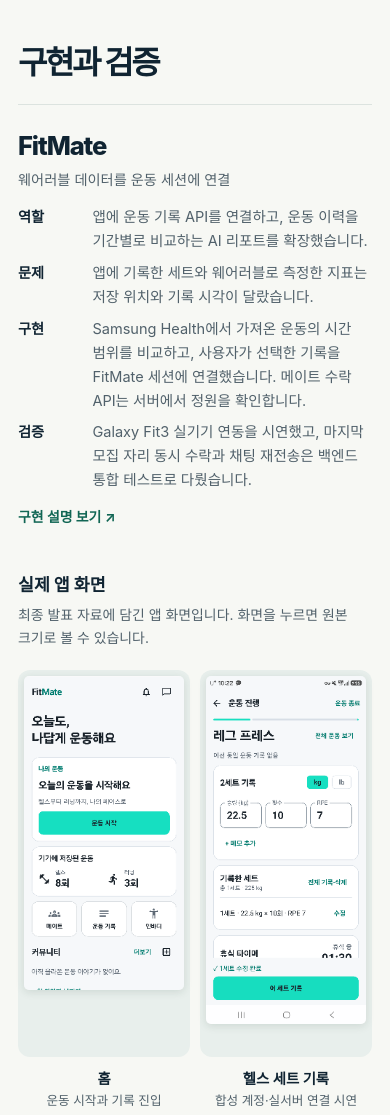
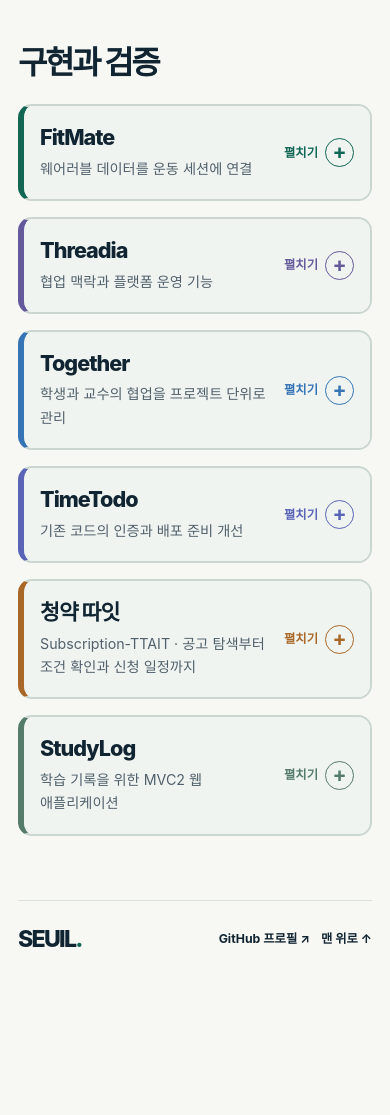
Before and after one commit to SEUIL/portfolio, a plain HTML site: page index.html in a window 390 px wide. Shown: the part 2733-3848 px from the top of the page. After the commit the page ends 3711 px from the top, so only its background shows below. Drawn offline with Linux system fonts and the light colour scheme.

Commit message:
Make project case studies collapsible and emphasize boundaries

```diff
--- a/index.html
+++ b/index.html
@@ -104,8 +104,12 @@
     <section class="case-studies" aria-labelledby="cases-title">
       <div class="section-heading"><h2 id="cases-title">구현과 검증</h2></div>
 
-      <article class="case" id="fitmate" aria-labelledby="fitmate-title">
-        <header><h3 id="fitmate-title">FitMate</h3><p>웨어러블 데이터를 운동 세션에 연결</p></header>
+      <details class="case" id="fitmate" aria-labelledby="fitmate-title">
+        <summary>
+          <div class="case-heading"><h3 id="fitmate-title">FitMate</h3><p>웨어러블 데이터를 운동 세션에 연결</p></div>
+          <span class="case-toggle" aria-hidden="true"><span class="when-closed">펼치기</span><span class="when-open">접기</span><span class="case-symbol"></span></span>
+        </summary>
+        <div class="case-body">
         <dl>
           <div><dt>역할</dt><dd>앱에 운동 기록 API를 연결하고, 운동 이력을 기간별로 비교하는 AI 리포트를 확장했습니다.</dd></div>
           <div><dt>문제</dt><dd>앱에 기록한 세트와 웨어러블로 측정한 지표는 저장 위치와 기록 시각이 달랐습니다.</dd></div>
@@ -143,20 +147,30 @@
             </figure>
           </div>
         </section>
-      </article>
+        </div>
+      </details>
 
-      <article class="case" id="threadia" aria-labelledby="threadia-title">
-        <header><h3 id="threadia-title">Threadia</h3><p>협업 맥락과 플랫폼 운영 기능</p></header>
+      <details class="case" id="threadia" aria-labelledby="threadia-title">
+        <summary>
+          <div class="case-heading"><h3 id="threadia-title">Threadia</h3><p>협업 맥락과 플랫폼 운영 기능</p></div>
+          <span class="case-toggle" aria-hidden="true"><span class="when-closed">펼치기</span><span class="when-open">접기</span><span class="case-symbol"></span></span>
+        </summary>
+        <div class="case-body">
         <dl>
           <div><dt>역할</dt><dd>팀장으로 일정과 작업을 관리하고, 감사 로그 및 회사 생명주기를 다루는 플랫폼 관리자 백엔드를 맡았습니다.</dd></div>
           <div><dt>구현</dt><dd>팀은 이슈·쓰레드·문서를 연결하고, 프로젝트 경계를 벗어난 요청을 검증하는 접근 제어를 구현했습니다.</dd></div>
           <div><dt>검증</dt><dd>프로젝트 README에 실 MySQL을 사용하는 PR 검증과 API 교차 검증 절차를 정리했습니다.</dd></div>
         </dl>
         <a class="evidence" href="https://github.com/SEUIL/Threadia#팀-구성">역할과 구현 기록 보기 <span aria-hidden="true">↗</span></a>
-      </article>
+        </div>
+      </details>
 
-      <article class="case" id="together" aria-labelledby="together-title">
-        <header><h3 id="together-title">Together</h3><p>학생과 교수의 협업을 프로젝트 단위로 관리</p></header>
+      <details class="case" id="together" aria-labelledby="together-title">
+        <summary>
+          <div class="case-heading"><h3 id="together-title">Together</h3><p>학생과 교수의 협업을 프로젝트 단위로 관리</p></div>
+          <span class="case-toggle" aria-hidden="true"><span class="when-closed">펼치기</span><span class="when-open">접기</span><span class="case-symbol"></span></span>
+        </summary>
+        <div class="case-body">
         <dl>
           <div><dt>역할</dt><dd>회원 인증과 팀 권한, 회의·투표·공지 API, 교수 피드백의 읽음 상태와 이력 기능을 담당했습니다.</dd></div>
           <div><dt>구현</dt><dd>프로젝트와 멤버 관계를 모델링하고 Google Drive 문서 관리와 Agora 화상회의 토큰 발급을 연결했습니다.</dd></div>
@@ -181,10 +195,15 @@
             </figure>
           </div>
         </section>
-      </article>
+        </div>
+      </details>
 
-      <article class="case" id="timetodo" aria-labelledby="timetodo-title">
-        <header><h3 id="timetodo-title">TimeTodo</h3><p>기존 코드의 인증과 배포 준비 개선</p></header>
+      <details class="case" id="timetodo" aria-labelledby="timetodo-title">
+        <summary>
+          <div class="case-heading"><h3 id="timetodo-title">TimeTodo</h3><p>기존 코드의 인증과 배포 준비 개선</p></div>
+          <span class="case-toggle" aria-hidden="true"><span class="when-closed">펼치기</span><span class="when-open">접기</span><span class="case-symbol"></span></span>
+        </summary>
+        <div class="case-body">
         <dl>
           <div><dt>문제</dt><dd>기존 앱은 클라이언트의 사용자 ID를 신뢰했고, 스키마 변경을 Hibernate 자동 갱신에 맡겼습니다.</dd></div>
           <div><dt>구현</dt><dd>서버 세션과 Spring Security로 인증하고, 수정·삭제 요청에서 데이터 소유권을 검증하도록 바꿨습니다. 스키마 변경은 Flyway로 관리했습니다.</dd></div>
@@ -209,10 +228,15 @@
             </figure>
           </div>
         </section>
-      </article>
+        </div>
+      </details>
 
-      <article class="case" id="ttait" aria-labelledby="ttait-title">
-        <header><h3 id="ttait-title">청약 따잇</h3><p>Subscription-TTAIT · 공고 탐색부터 조건 확인과 신청 일정까지</p></header>
+      <details class="case" id="ttait" aria-labelledby="ttait-title">
+        <summary>
+          <div class="case-heading"><h3 id="ttait-title">청약 따잇</h3><p>Subscription-TTAIT · 공고 탐색부터 조건 확인과 신청 일정까지</p></div>
+          <span class="case-toggle" aria-hidden="true"><span class="when-closed">펼치기</span><span class="when-open">접기</span><span class="case-symbol"></span></span>
+        </summary>
+        <div class="case-body">
         <dl>
           <div><dt>서비스</dt><dd>지역·주택 유형·가격으로 공고를 검색하고, 프로필 기반 추천과 조건 체크리스트를 제공합니다. 주변 시세 비교, 즐겨찾기 일정과 이메일 알림도 연결했습니다.</dd></div>
           <div><dt>수집·검수</dt><dd>관리자가 선택한 LH 후보의 PDF를 Gemini로 파싱합니다. 공고 정보와 PDF URL의 fingerprint가 같으면 재파싱을 생략해 기존 결과를 유지합니다.</dd></div>
@@ -220,10 +244,15 @@
           <div><dt>검증</dt><dd>저장소에 조건 체크리스트와 즐겨찾기 일정의 MySQL E2E 검증 기록을 남겼습니다.</dd></div>
         </dl>
         <a class="evidence" href="https://github.com/SEUIL/Subscription-TTAIT#readme">서비스 소개와 구현 기록 보기 <span aria-hidden="true">↗</span></a>
-      </article>
+        </div>
+      </details>
 
-      <article class="case" id="studylog" aria-labelledby="studylog-title">
-        <header><h3 id="studylog-title">StudyLog</h3><p>학습 기록을 위한 MVC2 웹 애플리케이션</p></header>
+      <details class="case" id="studylog" aria-labelledby="studylog-title">
+        <summary>
+          <div class="case-heading"><h3 id="studylog-title">StudyLog</h3><p>학습 기록을 위한 MVC2 웹 애플리케이션</p></div>
+          <span class="case-toggle" aria-hidden="true"><span class="when-closed">펼치기</span><span class="when-open">접기</span><span class="case-symbol"></span></span>
+        </summary>
+        <div class="case-body">
         <dl>
           <div><dt>구현</dt><dd>게시글·태그·시리즈 기능을 Java Servlet과 JSP로 구성하고, Oracle DAO에서 검색과 페이지네이션을 처리했습니다.</dd></div>
           <div><dt>구조</dt><dd>로그인과 관리자 접근을 필터로 나눴고 데이터 접근에는 JDBC와 PreparedStatement를 사용했습니다.</dd></div>
@@ -247,7 +276,8 @@
             </figure>
           </div>
         </section>
-      </article>
+        </div>
+      </details>
     </section>
   </main>
 
@@ -256,5 +286,6 @@
     <a href="https://github.com/SEUIL">GitHub 프로필 <span aria-hidden="true">↗</span></a>
     <a href="#top">맨 위로 <span aria-hidden="true">↑</span></a>
   </footer>
+  <script src="./script.js"></script>
 </body>
 </html>
--- /dev/null
+++ b/script.js
@@ -0,0 +1,17 @@
+function openTargetProject(hash) {
+  const target = document.getElementById(hash.slice(1));
+  const project = target?.closest("details.case");
+  if (project) {
+    project.open = true;
+  }
+}
+
+document.querySelectorAll('a[href^="#"]').forEach((link) => {
+  link.addEventListener("click", () => openTargetProject(link.hash));
+});
+
+window.addEventListener("hashchange", () => {
+  openTargetProject(window.location.hash);
+});
+
+openTargetProject(window.location.hash);
--- a/style.css
+++ b/style.css
@@ -79,15 +79,33 @@ nav a, .site-footer > a:not(.brand) { text-decoration: none; font-size: .9rem; f
 .compact-card .links { margin-top: .65rem; }
 
 .case-studies { margin-bottom: 64px; }
-.case { display: grid; grid-template-columns: minmax(180px, .9fr) minmax(0, 2fr); column-gap: 38px; border-top: 1px solid var(--line); padding: 27px 0; scroll-margin-top: .5rem; }
-.case:target { background: #e8f4ee; box-shadow: 10px 0 #e8f4ee, -10px 0 #e8f4ee; }
+.case { --accent: #116654; margin-top: 16px; border: 2px solid #cbd6d1; border-left: 6px solid var(--accent); border-radius: 14px; background: var(--white); scroll-margin-top: 1.5rem; overflow: hidden; }
+#threadia { --accent: #64599a; }
+#together { --accent: #3574b5; }
+#timetodo { --accent: #5964b7; }
+#ttait { --accent: #a96728; }
+#studylog { --accent: #557b6a; }
+.case:target { border-color: var(--accent); box-shadow: 0 0 0 3px #11665412; }
+.case summary { display: flex; align-items: center; justify-content: space-between; gap: 20px; cursor: pointer; padding: 23px 26px; background: #f0f4f1; list-style: none; }
+.case summary::-webkit-details-marker { display: none; }
+.case summary:hover { background: #e8efea; }
+.case summary:focus-visible { outline: 3px solid var(--accent); outline-offset: -4px; }
+.case[open] summary { border-bottom: 1px solid var(--line); }
 .case h3 { font: 760 1.6rem/1.12 var(--display); letter-spacing: -.045em; overflow-wrap: anywhere; }
-.case header p { color: var(--muted); margin-top: .45rem; font-size: .89rem; }
+.case-heading { min-width: 0; }
+.case-heading p { color: var(--muted); margin-top: .45rem; font-size: .89rem; }
+.case-toggle { display: inline-flex; align-items: center; gap: 12px; flex-shrink: 0; color: var(--accent); font-size: .85rem; font-weight: 750; }
+.case-symbol { display: grid; place-items: center; width: 29px; height: 29px; border: 1px solid currentColor; border-radius: 50%; }
+.case-symbol::before { content: "+"; font-size: 1.3rem; line-height: 1; }
+.case[open] .case-symbol::before { content: "−"; }
+.case .when-open, .case[open] .when-closed { display: none; }
+.case[open] .when-open { display: inline; }
+.case-body { padding: 25px 26px 28px; }
 .case dl { display: grid; gap: .48rem; }
 .case dl > div { display: grid; grid-template-columns: 5em 1fr; align-items: baseline; gap: .65rem; }
 .case dt { color: var(--ink); font-weight: 760; font-size: .89rem; }
 .case dd { color: var(--muted); font-size: .91rem; }
-.case .evidence { grid-column: 2; justify-self: start; margin-top: .7rem; }
+.case .evidence { display: inline-block; margin-top: .9rem; }
 .screen-section { grid-column: 1 / -1; margin-top: 28px; }
 .screen-section h4 { margin: 0; font-size: 1.08rem; }
 .screen-intro { color: var(--muted); font-size: .87rem; margin-top: 5px; }
@@ -120,12 +138,14 @@ nav a, .site-footer > a:not(.brand) { text-decoration: none; font-size: .9rem; f
   .device { top: 9%; width: 27%; right: 9%; }
   .projects, .case-studies { margin-top: 45px; }
   .section-heading { gap: .5rem; }
-  .project-grid, .more-projects, .case { grid-template-columns: 1fr; gap: 13px; }
+  .project-grid, .more-projects { grid-template-columns: 1fr; gap: 13px; }
   .media { height: clamp(170px, 52vw, 240px); }
   .card-body, .compact-card { padding: 17px 18px; }
   .card p, .compact-card p { min-height: 0; }
-  .case { gap: .85rem; }
-  .case .evidence { grid-column: 1; margin-top: 0; }
+  .case summary { padding: 19px 16px; gap: 12px; }
+  .case h3 { font-size: 1.35rem; }
+  .case-toggle { gap: 7px; font-size: .77rem; }
+  .case-body { padding: 20px 16px 24px; }
   .case dl > div { grid-template-columns: 4em 1fr; }
   .screen-gallery { grid-template-columns: repeat(2, minmax(0, 1fr)); gap: 18px 10px; }
   .screen-gallery a { height: auto; aspect-ratio: 1 / 2.25; padding: 6px; }
```
